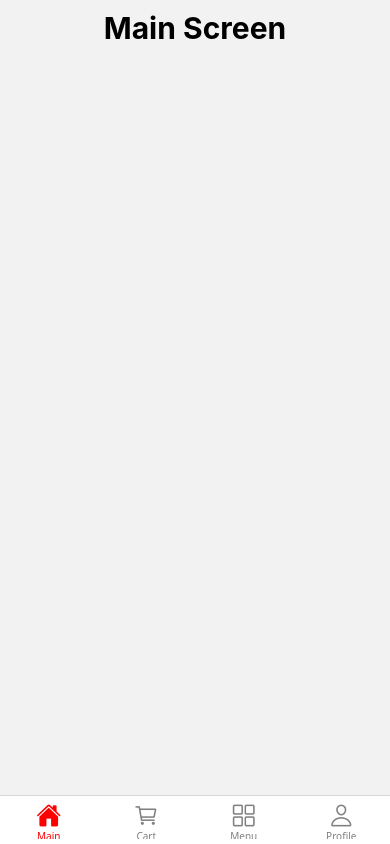
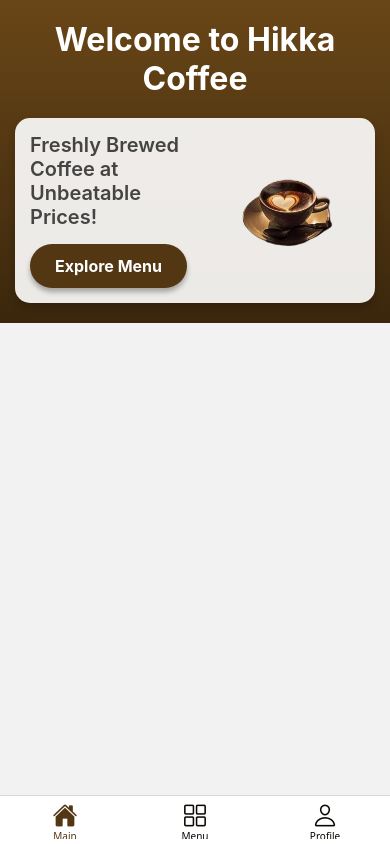
Before and after one commit to KavishkaIndeepa/Coffee-Shop, a React Native app: screen /Home in a window 390 px wide. Built offline with nearby package versions, Linux system fonts and the light colour scheme.

Commit message:
update main

```diff
--- a/components/HomeScreen.tsx
+++ b/components/HomeScreen.tsx
@@ -21,9 +21,9 @@ export default function HomeScreen() {
             case 'Main':
               iconName = focused ? 'home' : 'home-outline';
               break;
-            case 'Cart':
-              iconName = focused ? 'cart' : 'cart-outline';
-              break;
+            // case 'Cart':
+            //   iconName = focused ? 'cart' : 'cart-outline';
+            //   break;
             case 'Menu':
                 iconName = focused ? 'grid' : 'grid-outline';
                 break;
@@ -34,14 +34,14 @@ export default function HomeScreen() {
           // @ts-ignore
           return <Ionicons name={iconName} size={size} color={color} />;
         },
-        tabBarActiveTintColor: 'red',
-        tabBarInactiveTintColor: 'gray',
+        tabBarActiveTintColor: '#523712',
+        tabBarInactiveTintColor: '#0c0803',
         headerShown: false, // Hide the header for all tab screens
       })}
     >
 
       <Tab.Screen name="Main" component={MainScreen} />
-      <Tab.Screen name="Cart" component={CartScreen} />
+      {/* <Tab.Screen name="Cart" component={CartScreen} /> */}
       <Tab.Screen name="Menu" component={MenuScreen} />
       <Tab.Screen name="Profile" component={ProfileScreen} />
     </Tab.Navigator>
--- a/components/tabs/CartScreen.tsx
+++ b/components/tabs/CartScreen.tsx
@@ -1,11 +1,11 @@
 import React from 'react'
-import { Text, View , StyleSheet} from 'react-native'
+import { Text, View , StyleSheet, ScrollView} from 'react-native'
 
 function CartScreen() {
   return (
-    <View style={styles.container}>
+    <ScrollView style={styles.container}>
       <Text style={styles.title}>Cart Screen</Text>
-    </View>
+    </ScrollView>
   )
 }
 
--- a/components/tabs/MainScreen.tsx
+++ b/components/tabs/MainScreen.tsx
@@ -1,25 +1,106 @@
-import React from 'react'
-import { View, Text, StyleSheet } from 'react-native'
+import { useNavigation } from "@react-navigation/core";
+import { StackNavigationProp } from "@react-navigation/stack";
+import React from "react";
+import { View, Text, StyleSheet, ScrollView, Image, TouchableOpacity } from "react-native";
+//@ts-ignore
+import { RootStackParamList } from '../Common/StackNavigator';
+import { LinearGradient } from "expo-linear-gradient";
+
+const image = require("../../assets/home/coffee.png");
+type MainScreenNavigationProp = StackNavigationProp<RootStackParamList, 'Main'>;
 
 function MainScreen() {
+  const navigation = useNavigation<MainScreenNavigationProp>();
   return (
-    <View style={styles.container}>
-       <Text style={styles.title}>Main Screen</Text>
-    </View>
-  )
+    <ScrollView style={styles.container}>
+      <LinearGradient colors={["#694617", "#3b270d"]} style={styles.gradient}>
+        <Text style={styles.title}>Welcome to Hikka Coffee</Text>
+        <View style={styles.mainBg}>
+          <View style={styles.leftSide}>
+            <Text style={styles.text}>
+              Freshly Brewed Coffee at Unbeatable Prices!
+            </Text>
+            <TouchableOpacity
+              style={styles.button}
+              onPress={() => navigation.navigate("Menu")}
+            >
+              <Text style={styles.buttonText}>Explore Menu</Text>
+            </TouchableOpacity>
+          </View>
+          <View style={styles.rightSide}>
+            <Image source={image} style={styles.image} />
+          </View>
+        </View>
+      </LinearGradient>
+    </ScrollView>
+  );
 }
 
 const styles = StyleSheet.create({
-    container: {
-        flex: 1,
-      },
-      title:{
-            fontSize: 30,
-            fontWeight: 'bold',
-            color: 'black',
-            textAlign: 'center',
-            padding: 10,
-      }
+  container: {
+    flex: 1,
+  },
+  gradient: {
+    flex: 1,
+    paddingVertical: 20,
+    paddingHorizontal: 15,
+  },
+  title: {
+    fontSize: 32,
+    fontWeight: "bold",
+    color: "white",
+    textAlign: "center",
+    marginBottom: 20,
+  },
+  mainBg: {
+    flexDirection: "row",
+    justifyContent: "space-between",
+    alignItems: "center",
+    backgroundColor: "rgba(255, 255, 255, 0.9)",
+    borderRadius: 15,
+    padding: 15,
+    shadowColor: "#000",
+    shadowOffset: { width: 0, height: 5 },
+    shadowOpacity: 0.2,
+    shadowRadius: 10,
+    elevation: 5,
+  },
+  leftSide: {
+    flex: 1,
+    justifyContent: "center",
+  },
+  rightSide: {
+    flex: 1,
+    alignItems: "flex-end",
+  },
+  text: {
+    fontSize: 20,
+    fontWeight: "600",
+    color: "#444",
+    marginBottom: 15,
+  },
+  image: {
+    width: 150,
+    height: 150,
+    resizeMode: "contain",
+  },
+  button: {
+    backgroundColor: "#523712",
+    paddingVertical: 12,
+    paddingHorizontal: 25,
+    borderRadius: 30,
+    alignSelf: "flex-start",
+    shadowColor: "#000",
+    shadowOffset: { width: 0, height: 4 },
+    shadowOpacity: 0.3,
+    shadowRadius: 5,
+    elevation: 5,
+  },
+  buttonText: {
+    color: "white",
+    fontSize: 16,
+    fontWeight: "bold",
+  },
 });
 
-export default MainScreen
+export default MainScreen;
--- a/components/tabs/MenuScreen.tsx
+++ b/components/tabs/MenuScreen.tsx
@@ -1,11 +1,11 @@
 import React from 'react'
-import { View, Text, StyleSheet } from 'react-native'
+import { View, Text, StyleSheet, ScrollView } from 'react-native'
 
 function MenuScreen() {
   return (
-    <View style={styles.container}>
+    <ScrollView style={styles.container}>
         <Text style={styles.title}>Menu Screen</Text>
-    </View>
+    </ScrollView>
   )
 }
 
--- a/components/tabs/ProfileScreen.tsx
+++ b/components/tabs/ProfileScreen.tsx
@@ -1,11 +1,11 @@
 import React from "react";
-import { View, Text, StyleSheet } from "react-native";
+import { View, Text, StyleSheet, ScrollView } from "react-native";
 
 function ProfileScreen() {
   return (
-    <View style={styles.container}>
+    <ScrollView style={styles.container}>
       <Text style={styles.title}>Profile Screen</Text>
-    </View>
+    </ScrollView>
   );
 }
 
--- a/package.json
+++ b/package.json
@@ -22,7 +22,8 @@
     "react-native-safe-area-context": "4.12.0",
     "react-native-screens": "~4.4.0",
     "react-native-svg": "15.8.0",
-    "react-native-vector-icons": "^10.2.0"
+    "react-native-vector-icons": "^10.2.0",
+    "expo-linear-gradient": "~14.0.1"
   },
   "devDependencies": {
     "@babel/core": "^7.25.2",
```
Also changed, not shown: assets/home/coffee.png (added), 1 other file (tests, documents, lock files or other folders).
